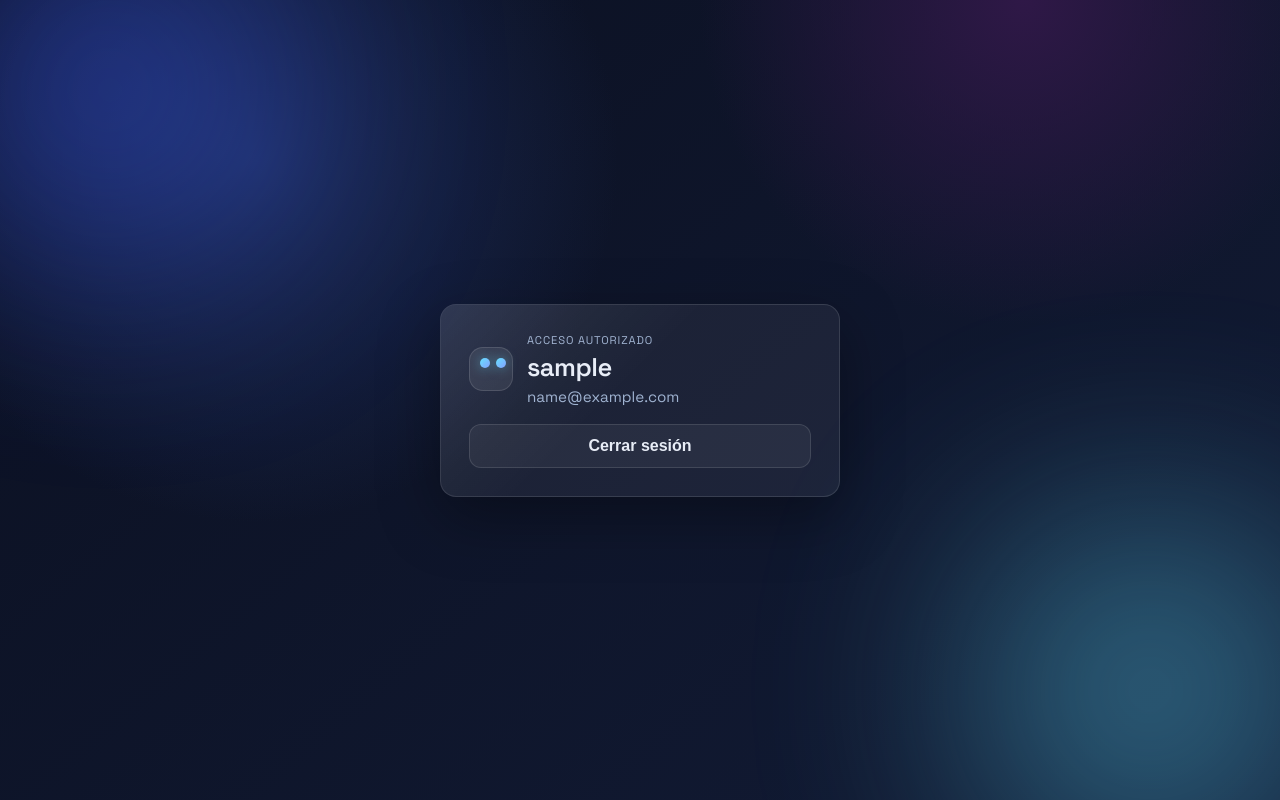
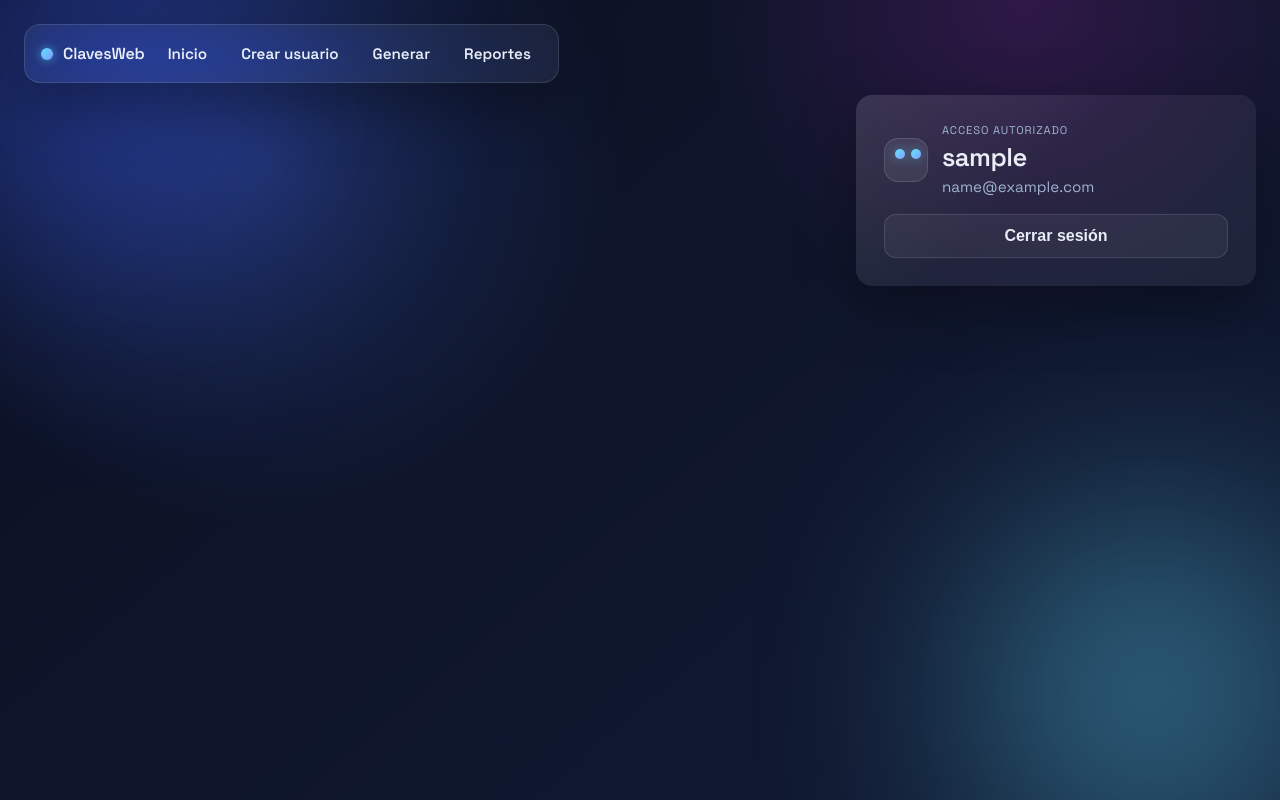
Before and after one commit to pcarreraherrera/ClavesWeb, a website: page Bienvenido.html in a window 1280 px wide. Drawn offline with Linux system fonts and the light colour scheme; sample sign-in values are in the browser's storage.

Commit message:
Agregue el navbar

```diff
--- a/Bienvenido.html
+++ b/Bienvenido.html
@@ -9,8 +9,20 @@
   <link href="https://fonts.googleapis.com/css2?family=Space+Grotesk:wght@400;500;600&display=swap" rel="stylesheet">
   <link rel="stylesheet" href="styles.css">
 </head>
-<body class="welcome">
+<body class="welcome welcome--top-right">
   <div class="background" aria-hidden="true"></div>
+  <nav class="navbar" aria-label="Navegación principal">
+    <div class="navbar__brand">
+      <span class="navbar__dot" aria-hidden="true"></span>
+      <span class="navbar__name">ClavesWeb</span>
+    </div>
+    <div class="navbar__links" role="list">
+      <a class="navbar__link" href="index.html" role="listitem">Inicio</a>
+      <a class="navbar__link" href="CrearUsuario.html" role="listitem">Crear usuario</a>
+      <a class="navbar__link" href="Generar.html" role="listitem">Generar</a>
+      <a class="navbar__link" href="Reportes.html" role="listitem">Reportes</a>
+    </div>
+  </nav>
   <main class="page">
     <section class="card" aria-label="Bienvenida">
       <header class="card__header">
--- a/styles.css
+++ b/styles.css
@@ -61,7 +61,7 @@ body {
 
 .card {
   background: var(--card);
-  border: 1px solid var(--card-border);
+  border: 0px solid var(--card-border);
   border-radius: var(--radius);
   box-shadow: var(--shadow);
   padding: 28px;
@@ -327,14 +327,87 @@ label {
 /* Bienvenido layout */
 body.welcome {
   display: flex;
-  align-items: center;
-  justify-content: center;
+  flex-direction: column;
+  align-items: stretch;
+  justify-content: flex-start;
   padding: 24px;
   overflow-y: auto;
 }
 
 body.welcome .page {
   width: min(400px, 92vw);
+  align-self: center;
+}
+
+body.welcome.welcome--top-left {
+  align-items: stretch;
+}
+
+body.welcome.welcome--top-right {
+  align-items: stretch;
+}
+
+body.welcome.welcome--top-left .page {
+  align-self: flex-start;
+}
+
+body.welcome.welcome--top-right .page {
+  align-self: flex-end;
+}
+
+.navbar {
+  width: fit-content;
+  margin-bottom: 12px;
+  padding: 12px 16px;
+  display: flex;
+  align-items: center;
+  justify-content: flex-start;
+  gap: 12px;
+  background: var(--card);
+  border: 1px solid var(--card-border);
+  border-radius: var(--radius);
+  box-shadow: var(--shadow);
+  backdrop-filter: blur(14px) saturate(130%);
+  align-self: flex-start;
+}
+
+.navbar__brand {
+  display: inline-flex;
+  align-items: center;
+  gap: 10px;
+  font-weight: 700;
+  letter-spacing: -0.01em;
+}
+
+.navbar__dot {
+  width: 12px;
+  height: 12px;
+  border-radius: 50%;
+  background: linear-gradient(135deg, var(--accent), #7f9cff);
+  box-shadow: 0 0 10px rgba(95, 224, 255, 0.6);
+}
+
+.navbar__links {
+  display: inline-flex;
+  align-items: center;
+  gap: 12px;
+}
+
+.navbar__link {
+  color: var(--text);
+  text-decoration: none;
+  font-weight: 600;
+  font-size: 0.95rem;
+  padding: 6px 10px;
+  border-radius: 10px;
+  border: 1px solid transparent;
+  transition: color 160ms ease, border-color 160ms ease, background 180ms ease;
+}
+
+.navbar__link:hover {
+  color: #0b1021;
+  background: linear-gradient(120deg, #5fe0ff, #6d7dff);
+  border-color: rgba(255, 255, 255, 0.1);
 }
 
 .welcome__actions {
@@ -347,4 +420,13 @@ body.welcome .page {
   body.welcome {
     padding: 18px;
   }
+
+  .navbar {
+    padding: 10px 12px;
+    gap: 10px;
+  }
+
+  .navbar__links {
+    gap: 10px;
+  }
 }
```
